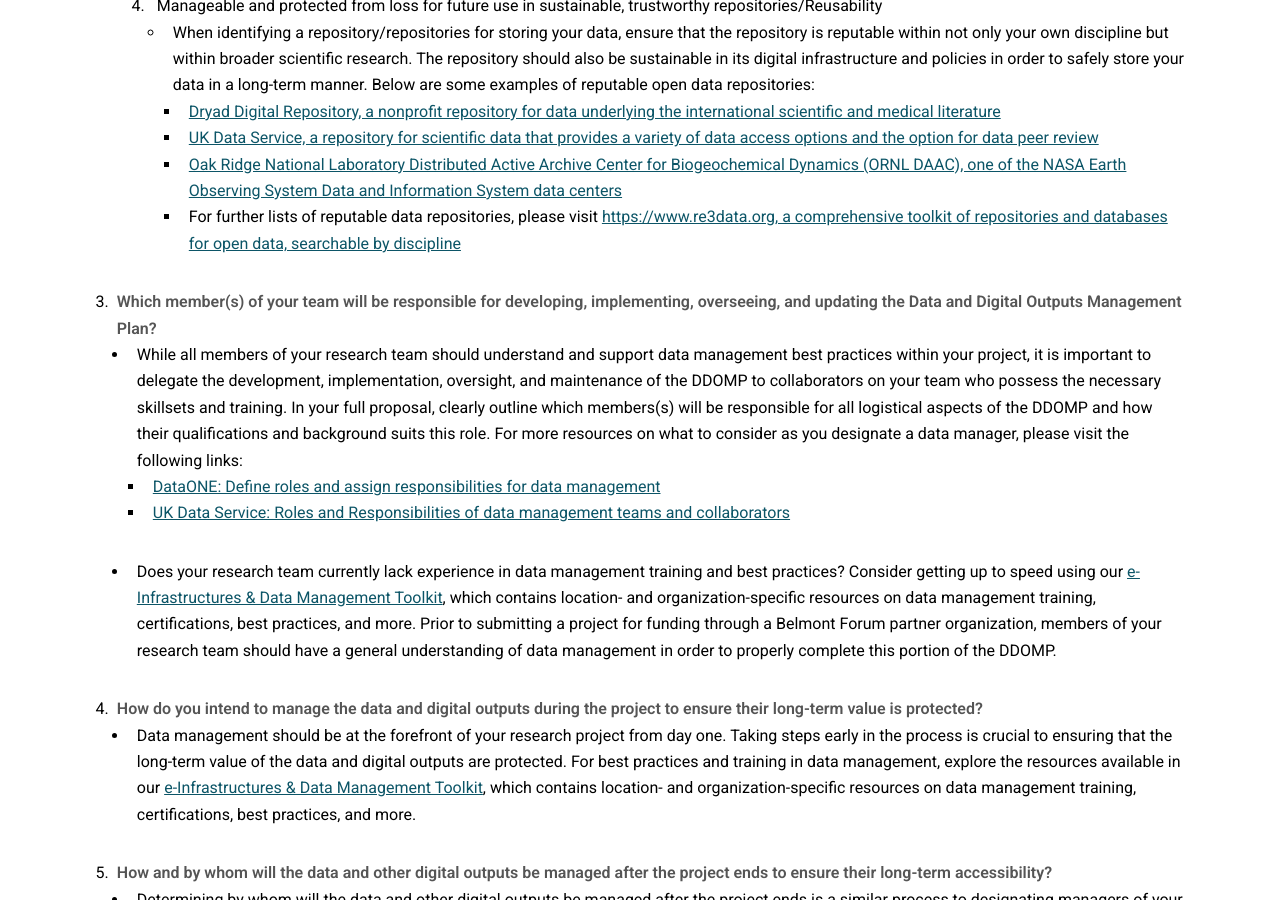
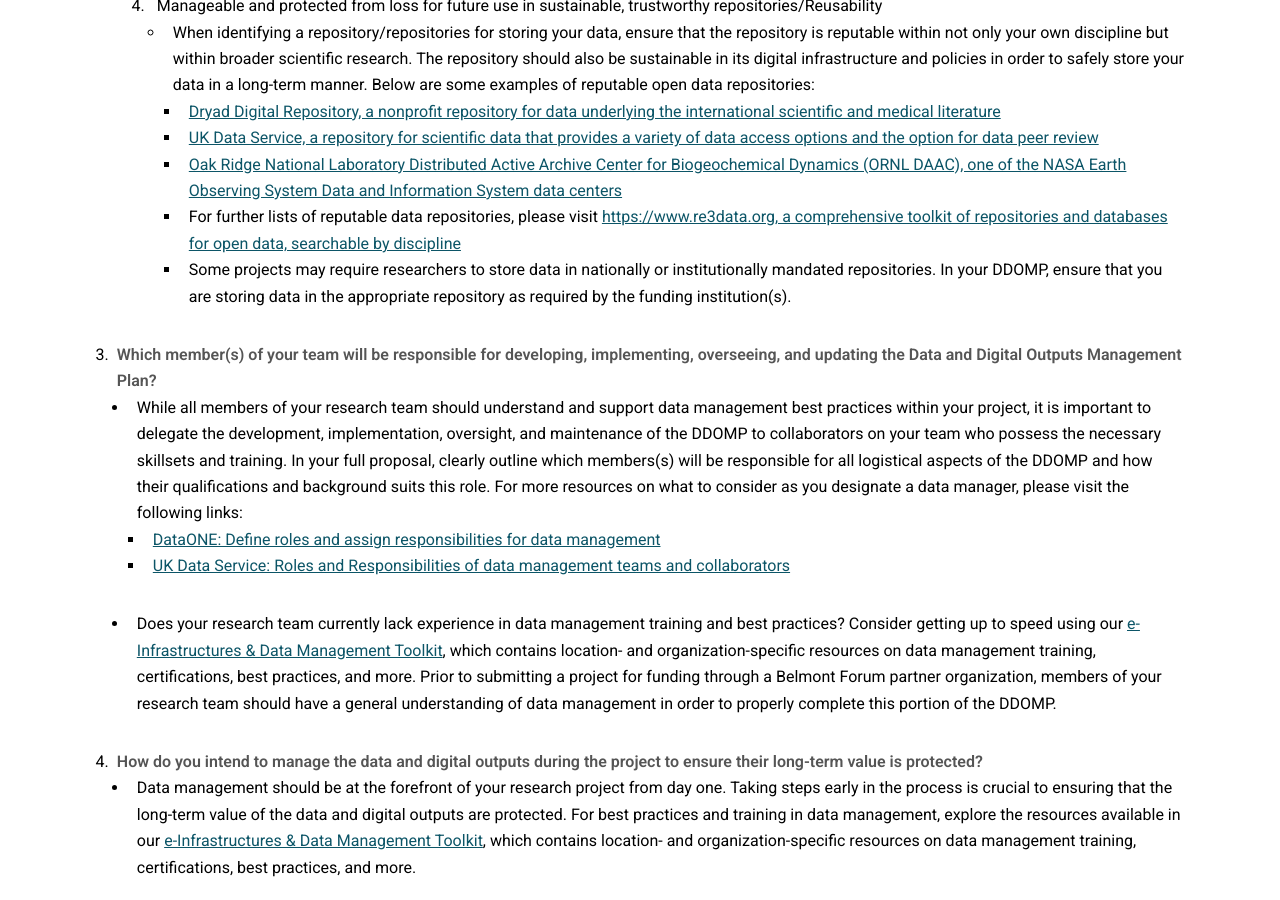
Before and after one commit to bfe-inf/toolkit, a Jekyll site: the page built from ddomp-fullproposal.html, in a window 1280 px wide and 900 px high, scrolled down 1637 px. Built offline with Jekyll 4.4.1, drawn with Linux system fonts in a browser that asks for light colours.

Commit message:
Update ddomp-fullproposal.html

```diff
--- a/ddomp-fullproposal.html
+++ b/ddomp-fullproposal.html
@@ -89,6 +89,7 @@
 														<li><a href="https://www.ukdataservice.ac.uk/deposit-data/how-to" target="_blank">UK Data Service, a repository for scientific data that provides a variety of data access options and the option for data peer review</a></li>
 														<li><a href="https://daac.ornl.gov/" target="_blank">Oak Ridge National Laboratory Distributed Active Archive Center for Biogeochemical Dynamics (ORNL DAAC), one of the NASA Earth Observing System Data and Information System data centers</a></li>
 														<li>For further lists of reputable data repositories, please visit <a href="https://www.re3data.org/" target="_blank">https://www.re3data.org, a comprehensive toolkit of repositories and databases for open data, searchable by discipline</a></li>
+														<li>Some projects may require researchers to store data in nationally or institutionally mandated repositories. In your DDOMP, ensure that you are storing data in the appropriate repository as required by the funding institution(s).</li>
 													</ul>
 											</ul>
 									</ol>
```
